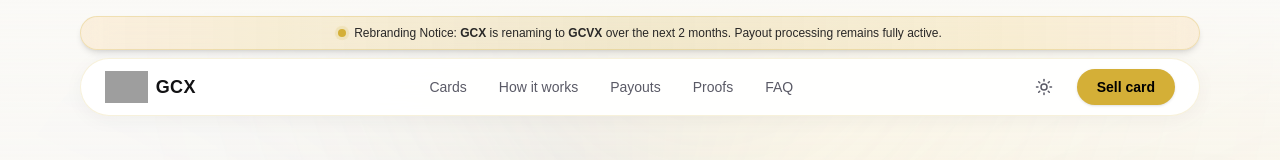
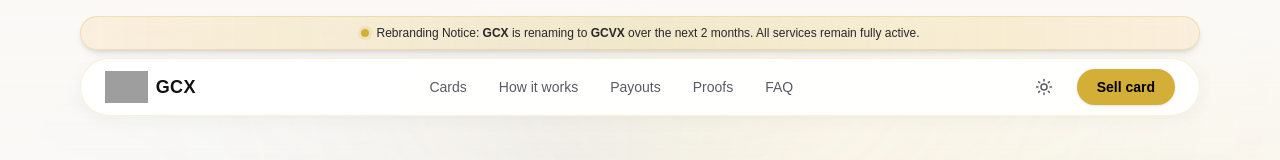
Before and after one commit to Scodify236/refactored-pancake, a Next.js app: page / in a window 1280 px wide. Shown: the top 160 px of the page. Built offline with nearby package versions, Linux system fonts and the light colour scheme; no server answers; grey boxes are pictures that could not be loaded.

Commit message:
feat: adjust banner wording to clarify all services remain active

```diff
--- a/src/components/Navbar.tsx
+++ b/src/components/Navbar.tsx
@@ -27,7 +27,7 @@ export function Navbar() {
             <span className="animate-ping absolute inline-flex h-full w-full rounded-full bg-primary opacity-75"></span>
             <span className="relative inline-flex rounded-full h-2 w-2 bg-primary"></span>
           </span>
-          <span>Rebranding Notice: <strong>GCX</strong> is renaming to <strong>GCVX</strong> over the next 2 months. Payout processing remains fully active.</span>
+          <span>Rebranding Notice: <strong>GCX</strong> is renaming to <strong>GCVX</strong> over the next 2 months. All services remain fully active.</span>
         </div>
 
         <nav className="liquid-glass flex items-center justify-between rounded-full px-6 py-2.5">
```
